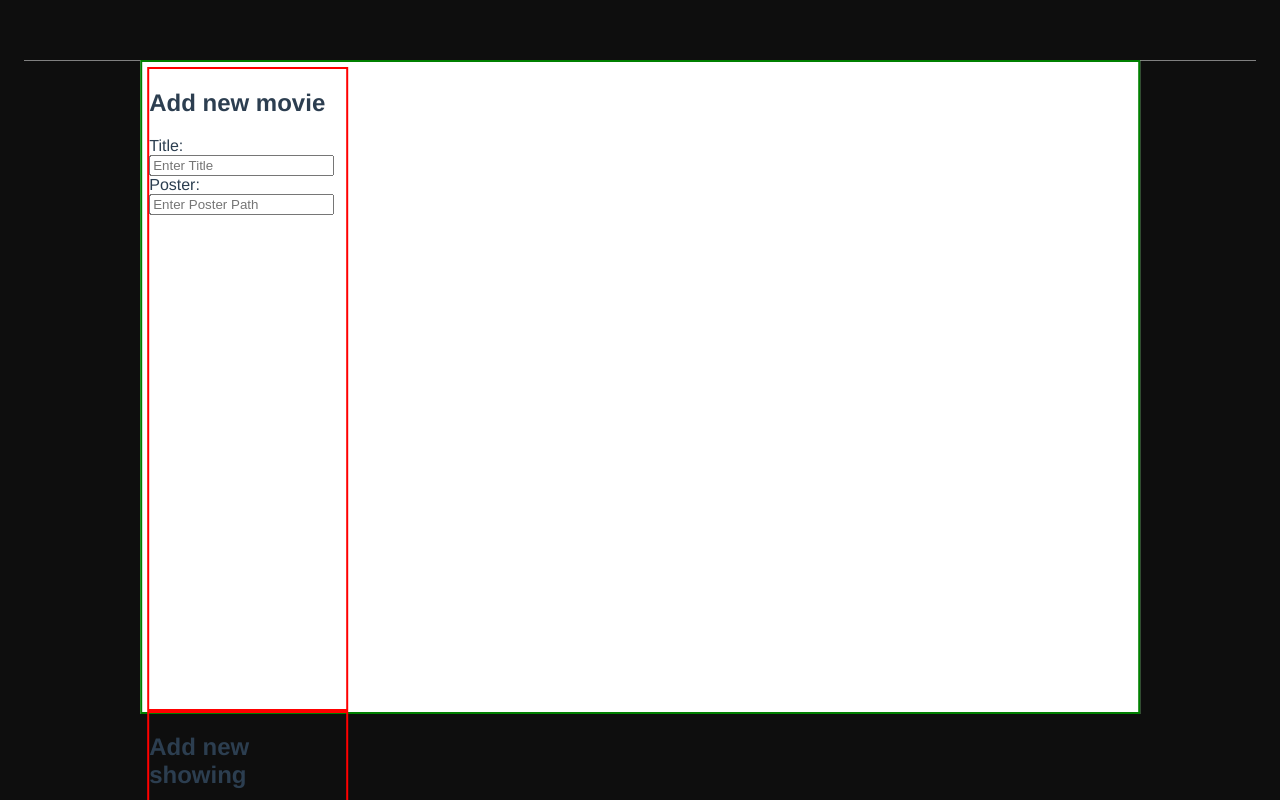
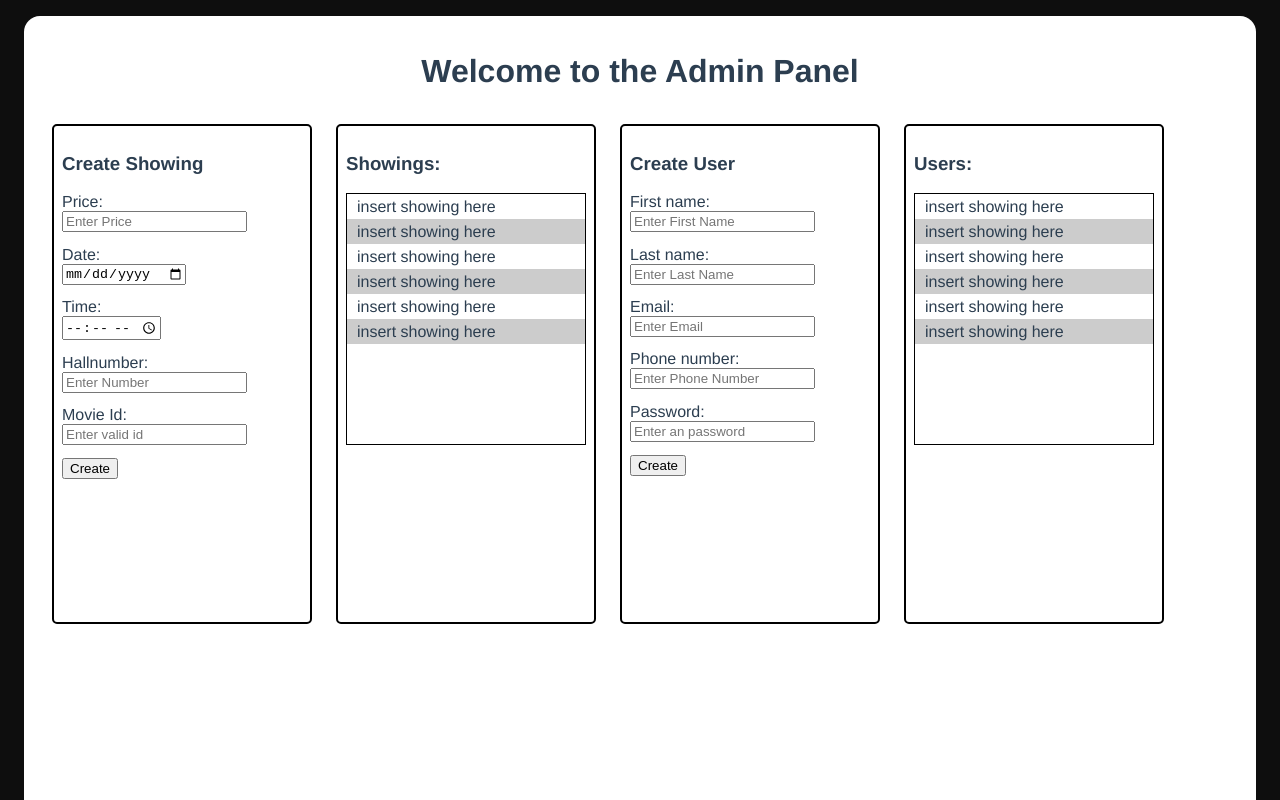
Before and after one commit to dmab0919-aTeam/3-semester-project, a Vue app in the folder frontend/: page /admin in a window 1280 px wide. Shown: the top 800 px of the page. Built offline with nearby package versions, Linux system fonts and the light colour scheme.

Commit message:
AdminPanel

```diff
--- a/frontend/src/layouts/adminPanel.vue
+++ b/frontend/src/layouts/adminPanel.vue
@@ -1,23 +1,79 @@
 <template>
     <div class="container">
-
-        <div class="movie-wrapper">
-            <h2>Add new movie</h2>
-            <label>Title:</label>
-            <input v-model="movieTitle" placeholder="Enter Title">
-            <br>
-            <label>Poster:</label>
-            <input v-model="movieTitle" placeholder="Enter Poster Path">
+        <div class="header">
+            <h1>Welcome to the Admin Panel</h1>
         </div>
 
-        <div class="showing-wrapper">
-            <h2>Add new showing</h2>
-            <label>Movie id:</label>
-            <input v-model="movieid" placeholder="Enter ID">
+        <div class="create-container">
+            <div class="showing-form">
+                <form class="form" @submit.prevent="createshowing">
+                <h3>Create Showing</h3>
+                <label>Price:</label>
+                <br>
+                <input id="price" v-model="firstname" type="number" placeholder="Enter Price"><br>
+                <label>Date:</label>
+                <br>
+                <input id="date" v-model="lastname" type="date" placeholder=""><br>
+                <label>Time:</label>
+                <br>
+                <input id="time" v-model="regemail" type="time" placeholder=""><br>
+                <label>Hallnumber:</label>
+                <br>
+                <input id="hallnumber" v-model="phone" type="number" placeholder="Enter Number"><br>
+                <label>Movie Id:</label>
+                <br>
+                <input id="movieid" v-model="regpassword" type="number" placeholder="Enter valid id"><br>
+                <button type="submit">Create</button><br>
+                </form>
+            </div>
+             <div class="list-container">
+                <h3>Showings:</h3>
+                <ul class="showing-list">
+                    <li class="list-item">insert showing here</li>
+                    <li class="list-item">insert showing here</li>
+                    <li class="list-item">insert showing here</li>
+                    <li class="list-item">insert showing here</li>
+                    <li class="list-item">insert showing here</li>
+                    <li class="list-item">insert showing here</li>
+                </ul>
+            </div>
+
+            <div class="user-form">
+                <form class="form" @submit.prevent="createuser">
+                <h3>Create User</h3>
+                <label>First name:</label>
+                <br>
+                <input id="firstname" v-model="firstname" type="text" placeholder="Enter First Name"><br>
+                <label>Last name:</label>
+                <br>
+                <input id="lastname" v-model="lastname" type="text" placeholder="Enter Last Name"><br>
+                <label>Email:</label>
+                <br>
+                <input id="email" v-model="regemail" type="email" placeholder="Enter Email"><br>
+                <label>Phone number:</label>
+                <br>
+                <input id="phonenumber" v-model="phone" type="text" placeholder="Enter Phone Number"><br>
+                <label>Password:</label>
+                <br>
+                <input id="password" v-model="regpassword" type="password" placeholder="Enter an password"><br>
+                <button type="submit">Create</button>
+                </form>
+            </div>
+            <div class="list-container">
+                <h3>Users:</h3>
+                <ul class="user-list">
+                    <li class="list-item">insert showing here</li>
+                    <li class="list-item">insert showing here</li>
+                    <li class="list-item">insert showing here</li>
+                    <li class="list-item">insert showing here</li>
+                    <li class="list-item">insert showing here</li>
+                    <li class="list-item">insert showing here</li>
+                </ul>
+            </div>
+
+
         </div>
-
     </div>
-
 </template>
 
 <script>
@@ -27,38 +83,70 @@ export default {
 </script>
 
 <style scoped>
+html {
+  box-sizing: border-box;
+}
+*, *:before, *:after {
+  box-sizing: inherit;
+}
 html, body {
     height: 100%;
     color: white;
     background-color: white;
 }
-
+.h3 {
+    margin: 0px;
+    padding: 0px;
+}
+input {
+    margin-bottom: 1em;
+}
 .container {
     background-color: white;
-    border: 2px solid green;
-    padding: 5px;
-
-    position: absolute;
-    left: 50%;
-    transform: translate(-50%, 0);
-
-    height: 80%;
-    width: 80%;
-
-    float: left;
+    overflow: hidden;
+    border-radius: 1em;
+    height: 100vh;
+    padding: 1em;
 }
 
-.movie-wrapper {
-    border: 2px solid red;
-    width: 20%;
+.header {
+    text-align: center;
+    float: left;
+    width: 100%;
+}
+
+.create-container {
+    float: left;
+    width: 100%;
     height: 100%;
 }
-
-.showing-wrapper {
-    border: 2px solid red;
+.showing-form, .user-form, .list-container {
+    float: left;
+    margin: 1%;
+    padding: .5em;
+    border: 2px solid black;
+    border-radius: 5px;
+    height: 60%;
+    overflow: scroll;
     width: 20%;
-    height: 100%;
 }
 
+.showing-list, .user-list{
+  margin:0;
+  overflow:auto;
+  padding:0;
+  text-indent:10px;
+  max-width: 100%;
+  max-height: 250px;
+  height: 250px;
+  border: 1px solid black;
+}
+.list-item{
+  line-height:25px;
+}
+
+li:nth-child(even){
+  background:#ccc;
+}
 
 </style>
```
